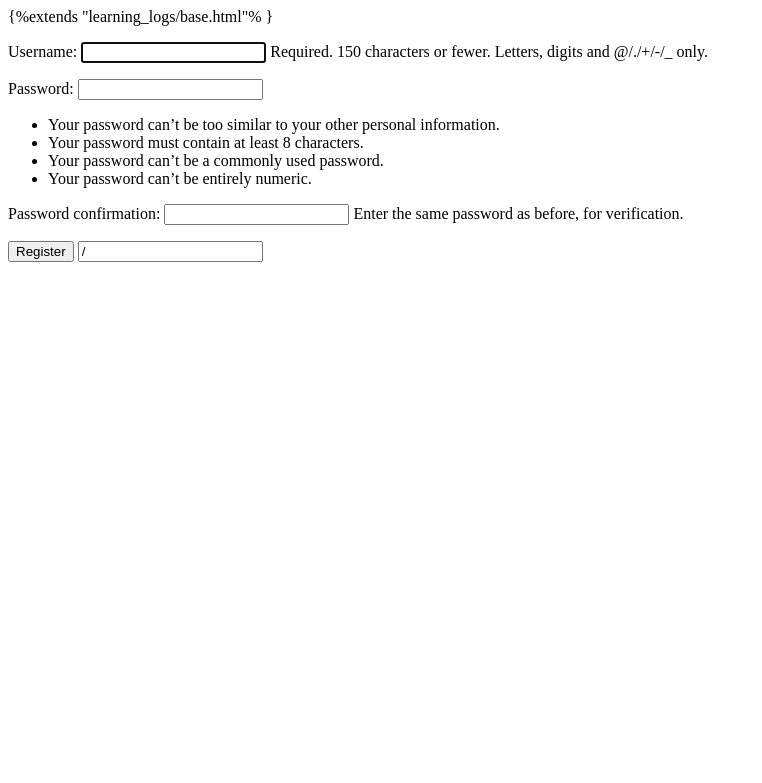
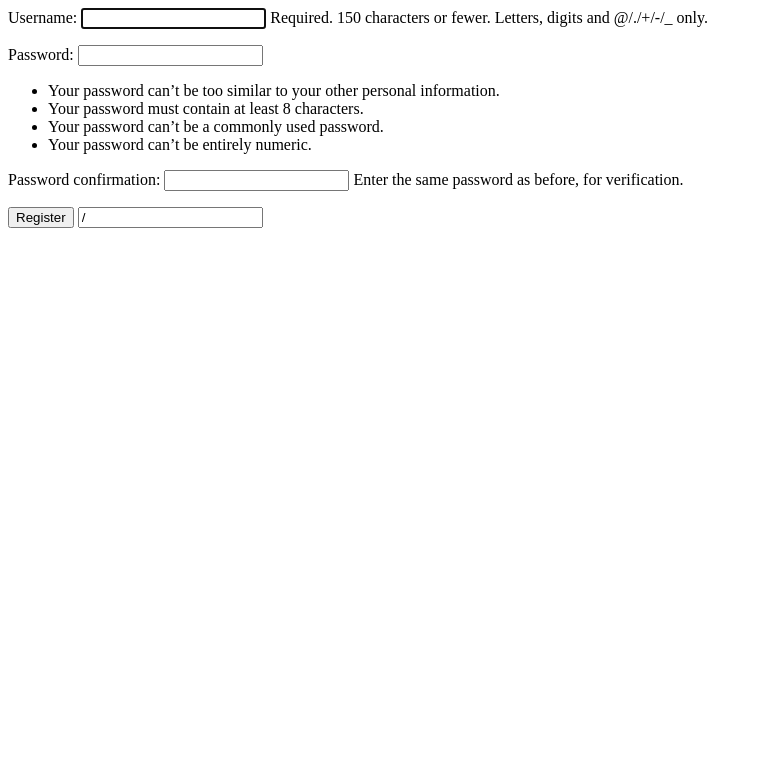
Before and after one commit to kurves/Django-App, a Django app: page /users/register in a window 1280 px wide. Shown: the top 783 px of the page, without its empty margins (0-762 px from the left). Run offline with Django 4.2, Linux system fonts and the light colour scheme.

Commit message:
create users app

```diff
--- a/users/templates/users/register.html
+++ b/users/templates/users/register.html
@@ -1,4 +1,4 @@
-{%extends "learning_logs/base.html"% }
+
 
 {%block content%}
 
```
